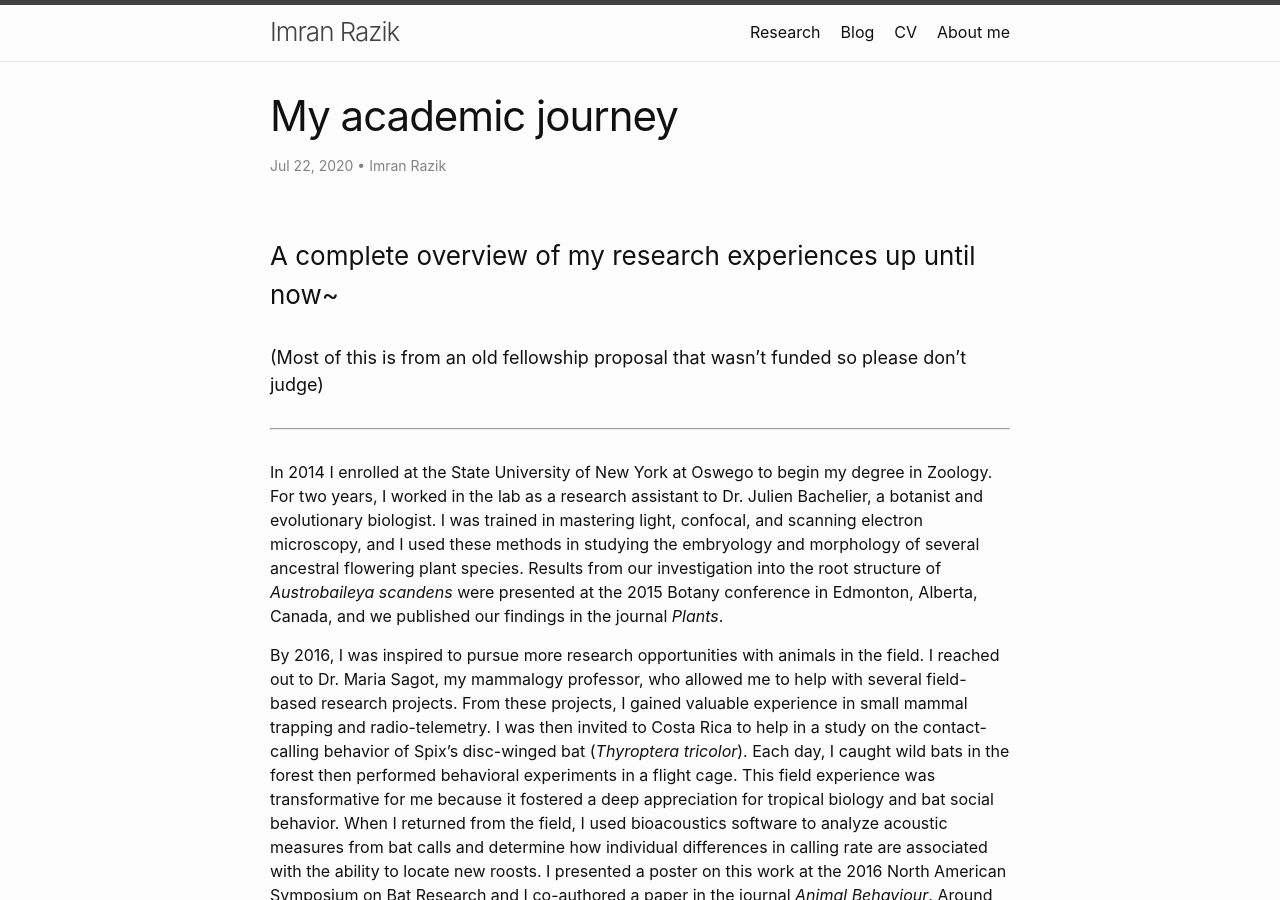
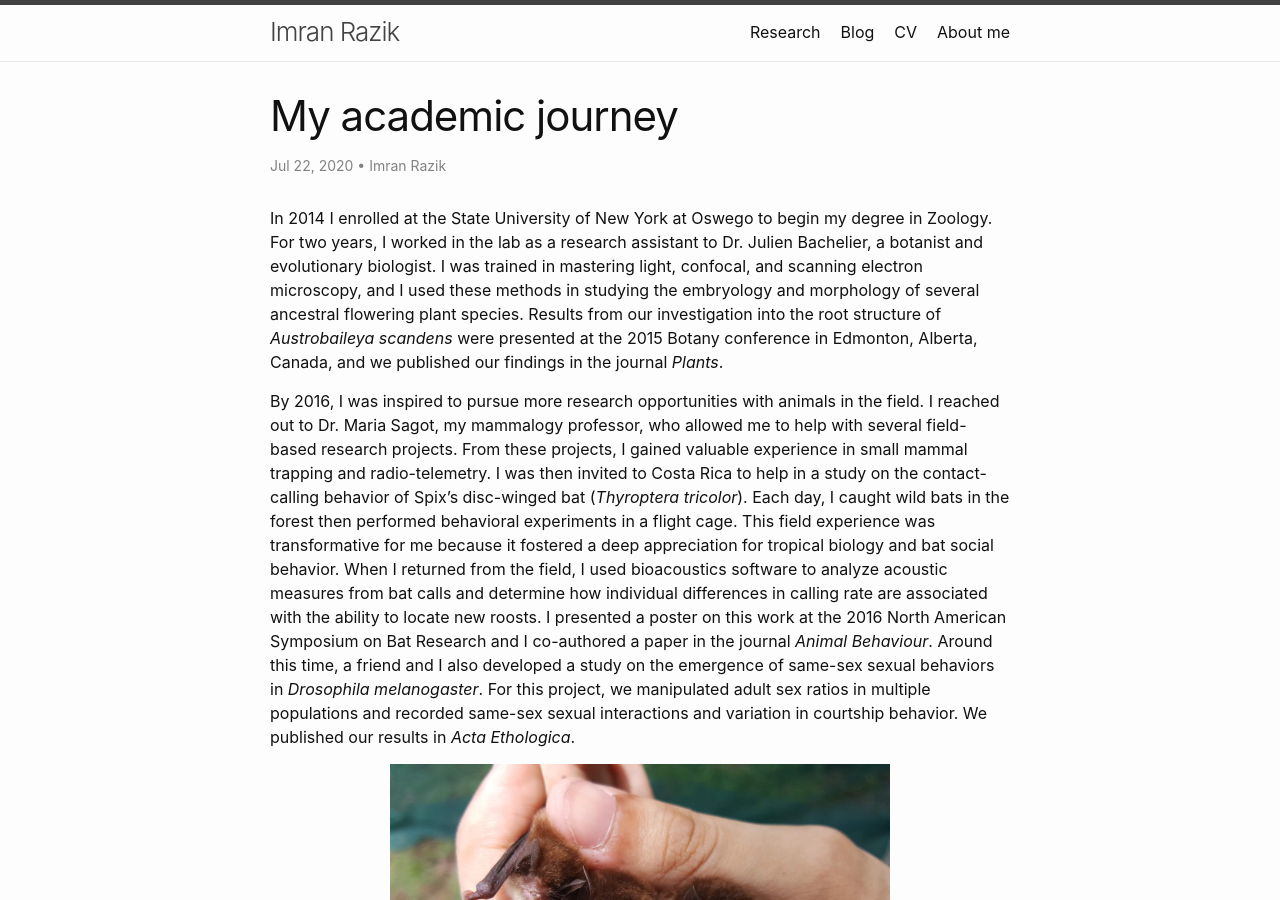
Before and after one commit to imranrazik/imranrazik.github.io, a Jekyll site: the page built from _posts/2020-07-22-My-academic-journey.md, in a window 1280 px wide and 900 px high. Built offline with Jekyll 4.4.1, drawn with Linux system fonts in a browser that asks for light colours.

Commit message:
Update 2020-07-22-My-academic-journey.md

```diff
--- a/_posts/2020-07-22-My-academic-journey.md
+++ b/_posts/2020-07-22-My-academic-journey.md
@@ -4,9 +4,6 @@ title: My academic journey
 date: 2020-07-22
 author: Imran Razik
 ---
-### A complete overview of my research experiences up until now~
-##### (Most of this is from an old fellowship proposal that wasn't funded so please don't judge)
--------
 In 2014 I enrolled at the State University of New York at Oswego to begin my degree in Zoology. For two years, I worked in the lab as a research assistant to Dr. Julien Bachelier, a botanist and evolutionary biologist. I was trained in mastering light, confocal, and scanning electron microscopy, and I used these methods in studying the embryology and morphology of several ancestral flowering plant species. Results from our investigation into the root structure of *Austrobaileya scandens* were presented at the 2015 Botany conference in Edmonton, Alberta, Canada, and we published our findings in the journal *Plants*.
 
 By 2016, I was inspired to pursue more research opportunities with animals in the field. I reached out to Dr. Maria Sagot, my mammalogy professor, who allowed me to help with several field-based research projects. From these projects, I gained valuable experience in small mammal trapping and radio-telemetry. I was then invited to Costa Rica to help in a study on the contact-calling behavior of Spix’s disc-winged bat (*Thyroptera tricolor*). Each day, I caught wild bats in the forest then performed behavioral experiments in a flight cage. This field experience was transformative for me because it fostered a deep appreciation for tropical biology and bat social behavior. When I returned from the field, I used bioacoustics software to analyze acoustic measures from bat calls and determine how individual differences in calling rate are associated with the ability to locate new roosts. I presented a poster on this work at the 2016 North American Symposium on Bat Research and I co-authored a paper in the journal *Animal Behaviour*. Around this time, a friend and I also developed a study on the emergence of same-sex sexual behaviors in *Drosophila melanogaster*. For this project, we manipulated adult sex ratios in multiple populations and recorded same-sex sexual interactions and variation in courtship behavior. We published our results in *Acta Ethologica*.
```
